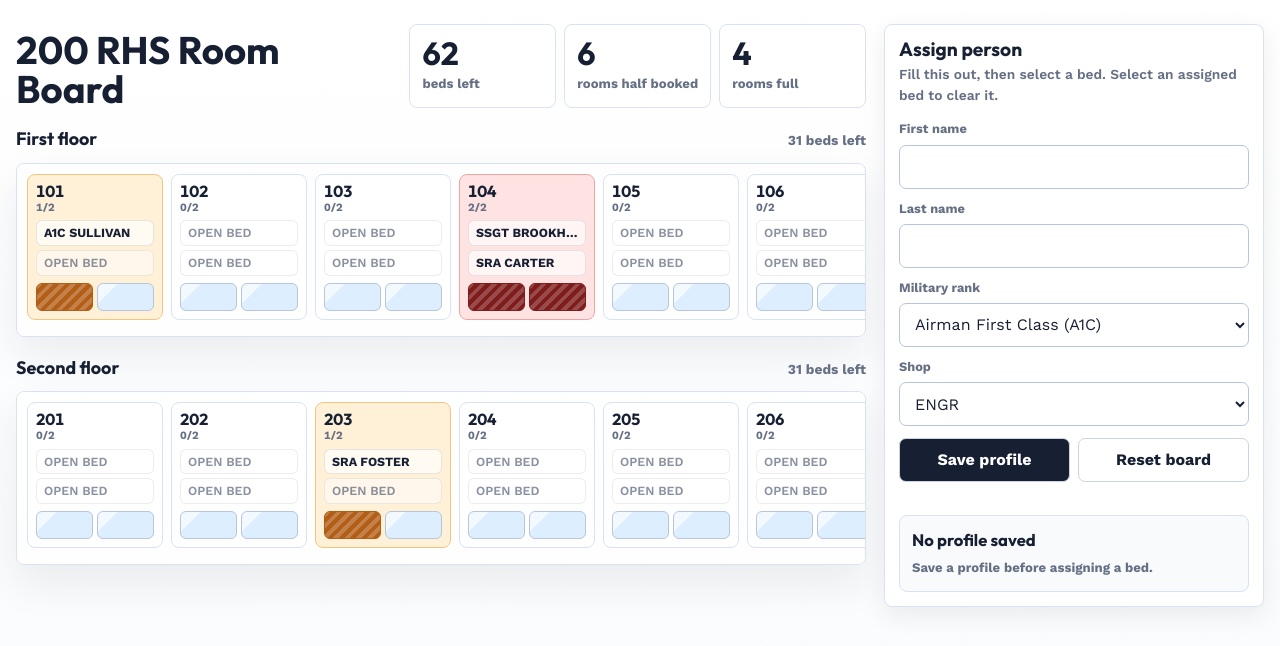
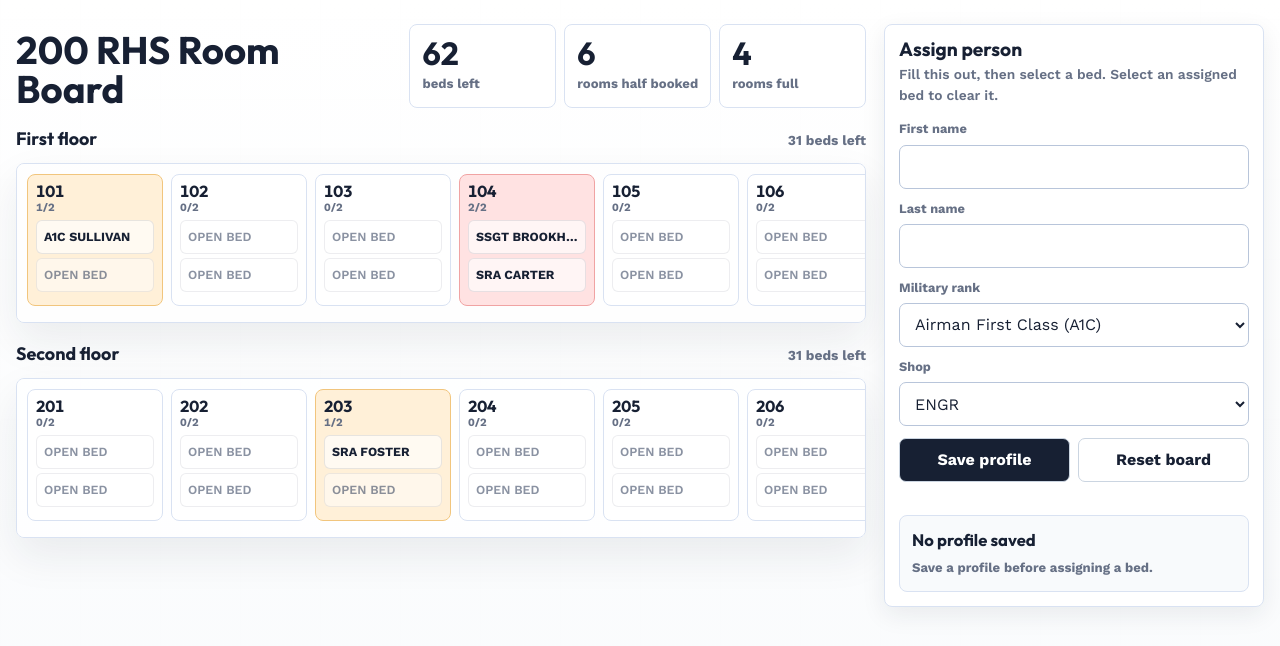
Before and after one commit to 0sps/sull1van.com, a Jekyll site: the page 200rhs/index.html, which Jekyll copies as it is, in a window 1280 px wide. Shown: the top 646 px of the page. Built offline with Jekyll 4.4.1, drawn with Linux system fonts in a browser that asks for light colours.

Commit message:
Update index.html

```diff
--- a/200rhs/index.html
+++ b/200rhs/index.html
@@ -222,11 +222,13 @@
     .occupants {
       display: grid;
       gap: 4px;
-      min-height: 52px;
-      margin-bottom: 7px;
+      min-height: 72px;
     }
 
     .occupant {
+      display: block;
+      width: 100%;
+      min-height: 34px;
       min-width: 0;
       padding: 5px 7px;
       border: 1px solid rgba(20, 34, 57, 0.1);
@@ -236,54 +238,24 @@
       font-size: 0.78rem;
       font-weight: 700;
       line-height: 1.1;
+      text-align: left;
       white-space: nowrap;
       overflow: hidden;
       text-overflow: ellipsis;
       text-transform: uppercase;
+      cursor: pointer;
+      transition: background-color 180ms ease, border-color 180ms ease, color 180ms ease, opacity 180ms ease;
+    }
+
+    .occupant:hover {
+      border-color: #9fb1cc;
+      background: #ffffff;
     }
 
     .occupant.is-empty {
       color: var(--muted);
       font-weight: 600;
       opacity: 0.76;
-    }
-
-    .capacity {
-      display: grid;
-      grid-template-columns: repeat(2, minmax(0, 1fr));
-      gap: 4px;
-    }
-
-    .bed {
-      min-height: 28px;
-      border: 1px solid var(--line-strong);
-      border-radius: 6px;
-      background:
-        linear-gradient(135deg, rgba(255, 255, 255, 0.64) 0 24%, transparent 24% 100%),
-        var(--open-soft);
-      color: #184a80;
-      font-size: 0;
-      transition: background-color 180ms ease, border-color 180ms ease, opacity 180ms ease;
-    }
-
-    .bed:hover {
-      border-color: var(--open);
-      background-color: #c9e3ff;
-    }
-
-    .bed.is-taken {
-      background:
-        repeating-linear-gradient(135deg, rgba(255, 255, 255, 0.2) 0 4px, transparent 4px 8px),
-        var(--full);
-      border-color: var(--full);
-      color: #fff;
-    }
-
-    .room.is-half .bed.is-taken {
-      background:
-        repeating-linear-gradient(135deg, rgba(255, 255, 255, 0.22) 0 4px, transparent 4px 8px),
-        var(--half);
-      border-color: var(--half);
     }
 
     .sidebar {
```
Also changed, not shown: other parts of 200rhs/index.html (+25 -35 lines).
